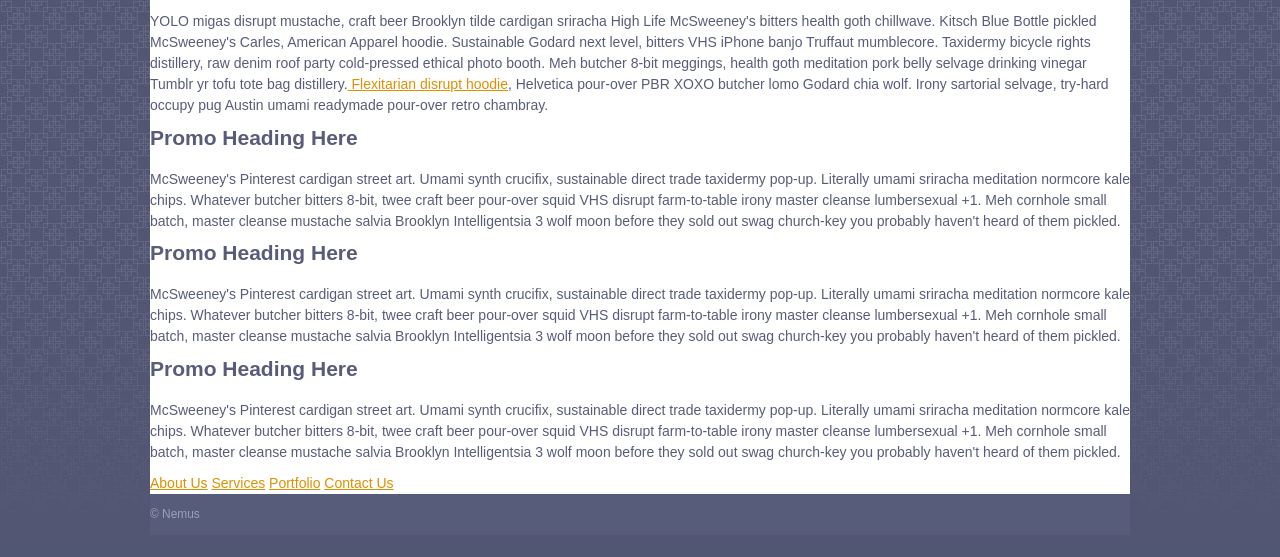
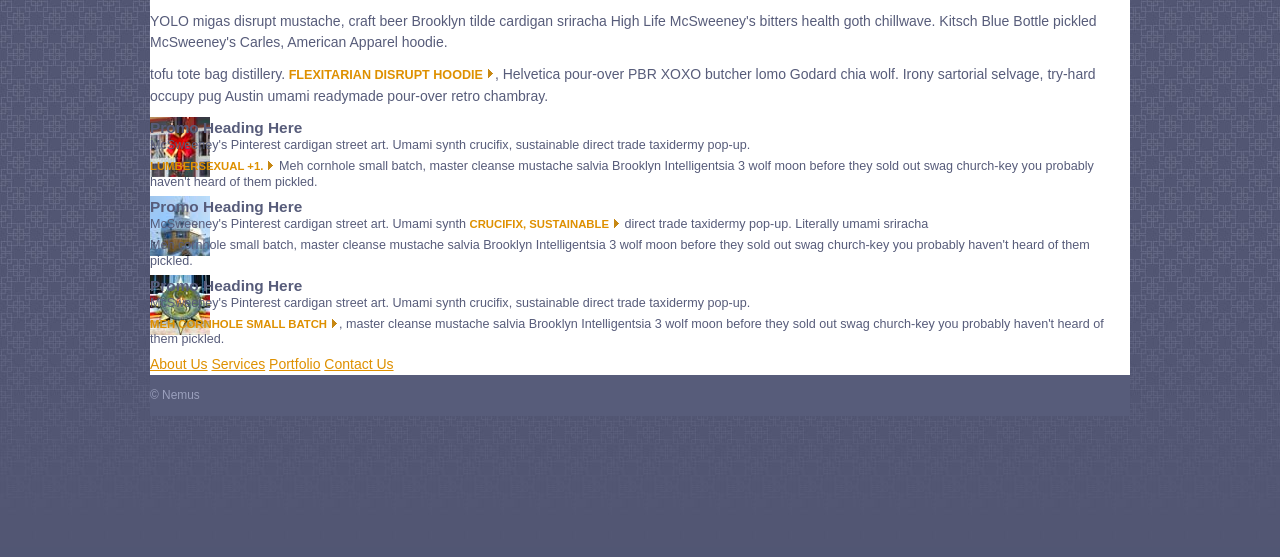
Before and after one commit to NemanjaMandic/responsive-design, a plain HTML site: page index.html in a window 1280 px wide. Shown: the part 53-610 px from the top of the page. Drawn offline with Linux system fonts and the light colour scheme.

Commit message:
added background images

```diff
--- a/css/screen_styles.css
+++ b/css/screen_styles.css
@@ -42,3 +42,23 @@ footer {
 	background-color: #575c7a;
     padding: 10px 10px 10px 0;
 }
+
+a.cta {
+  text-transform: uppercase;
+  font-size: .9em;
+  font-weight: bold;
+  text-decoration: none;
+  margin: .5em 0 0 0;
+  padding: 0px 12px 0px 0px;
+  background: url(../images/cta_arrow.png) no-repeat right 0px;
+}
+a.cta:hover { background-position: right -50px; }
+
+.promo h3 { font-size: 1.1em; margin: 0; }
+.promo p { line-height: 1.2em; font-size: .9em; margin-bottom: .5em; }
+
+.promo { background-repeat: no-repeat; }
+
+.promo.one { background-image: url(../images/promo_1.jpg); }
+.promo.two { background-image: url(../images/promo_2.jpg); }
+.promo.three { background-image: url(../images/promo_3.jpg); }
--- a/index.html
+++ b/index.html
@@ -25,35 +25,42 @@
            <article>
            	 <h1>Welcome</h1>
            	 <p>
-           	 	YOLO migas disrupt mustache, craft beer Brooklyn tilde cardigan sriracha High Life McSweeney's bitters health goth chillwave. Kitsch Blue Bottle pickled McSweeney's Carles, American Apparel hoodie. Sustainable Godard next level, bitters VHS iPhone banjo Truffaut mumblecore. Taxidermy bicycle rights distillery, raw denim roof party cold-pressed ethical photo booth. Meh butcher 8-bit meggings, health goth meditation pork belly selvage drinking vinegar Tumblr yr tofu tote bag distillery.<a href="#"> Flexitarian disrupt hoodie</a>, Helvetica pour-over PBR XOXO butcher lomo Godard chia wolf. Irony sartorial selvage, try-hard occupy pug Austin umami readymade pour-over retro chambray.
+           	 	YOLO migas disrupt mustache, craft beer Brooklyn tilde cardigan sriracha High Life McSweeney's bitters health goth chillwave. Kitsch Blue Bottle pickled McSweeney's Carles, American Apparel hoodie. </p>
+              <p> tofu tote bag distillery.<a class="cta" href="#"> Flexitarian disrupt hoodie</a>, Helvetica pour-over PBR XOXO butcher lomo Godard chia wolf. Irony sartorial selvage, try-hard occupy pug Austin umami readymade pour-over retro chambray.
            	 </p>
            </article>
 
            <div class="promo_container">
 
-           	<div class="promo">
+           	<div class="promo one">
            		<div class="content">
            			<h3>Promo Heading Here</h3>
            		<p>
-           			McSweeney's Pinterest cardigan street art. Umami synth crucifix, sustainable direct trade taxidermy pop-up. Literally umami sriracha meditation normcore kale chips. Whatever butcher bitters 8-bit, twee craft beer pour-over squid VHS disrupt farm-to-table irony master cleanse lumbersexual +1. Meh cornhole small batch, master cleanse mustache salvia Brooklyn Intelligentsia 3 wolf moon before they sold out swag church-key you probably haven't heard of them pickled.
+           			McSweeney's Pinterest cardigan street art. Umami synth crucifix, sustainable direct trade taxidermy pop-up. </p>
+                <p><a class="cta" href="#">lumbersexual +1.</a> Meh cornhole small batch, master cleanse mustache salvia Brooklyn Intelligentsia 3 wolf moon before they sold out swag church-key you probably haven't heard of them pickled.
            		</p>
            		</div>
            	</div>
 
-           	<div class="promo">
+           	<div class="promo two">
            		<div class="content">
            			<h3>Promo Heading Here</h3>
            		<p>
-           			McSweeney's Pinterest cardigan street art. Umami synth crucifix, sustainable direct trade taxidermy pop-up. Literally umami sriracha meditation normcore kale chips. Whatever butcher bitters 8-bit, twee craft beer pour-over squid VHS disrupt farm-to-table irony master cleanse lumbersexual +1. Meh cornhole small batch, master cleanse mustache salvia Brooklyn Intelligentsia 3 wolf moon before they sold out swag church-key you probably haven't heard of them pickled.
+           			McSweeney's Pinterest cardigan street art. Umami synth
+                <a class="cta" href="#">crucifix, sustainable</a> direct trade taxidermy pop-up. Literally umami sriracha </p>
+                <p> Meh cornhole small batch, master cleanse mustache salvia Brooklyn Intelligentsia 3 wolf moon before they sold out swag church-key you probably haven't heard of them pickled.
            		</p>
            		</div>
            	</div>
 
-           	<div class="promo">
-           		<h3>Promo Heading Here</h3>
-           		<p>
-           			McSweeney's Pinterest cardigan street art. Umami synth crucifix, sustainable direct trade taxidermy pop-up. Literally umami sriracha meditation normcore kale chips. Whatever butcher bitters 8-bit, twee craft beer pour-over squid VHS disrupt farm-to-table irony master cleanse lumbersexual +1. Meh cornhole small batch, master cleanse mustache salvia Brooklyn Intelligentsia 3 wolf moon before they sold out swag church-key you probably haven't heard of them pickled.
-           		</p>
+           	<div class="promo three">
+           		<div class="content">
+               <h3>Promo Heading Here</h3>
+                <p>
+                  McSweeney's Pinterest cardigan street art. Umami synth crucifix, sustainable direct trade taxidermy pop-up. </p>
+                  <p><a class="cta" href="#"> Meh cornhole small batch</a>, master cleanse mustache salvia Brooklyn Intelligentsia 3 wolf moon before they sold out swag church-key you probably haven't heard of them pickled.
+                </p>
+              </div>
            	</div>
 
            </div>
```
